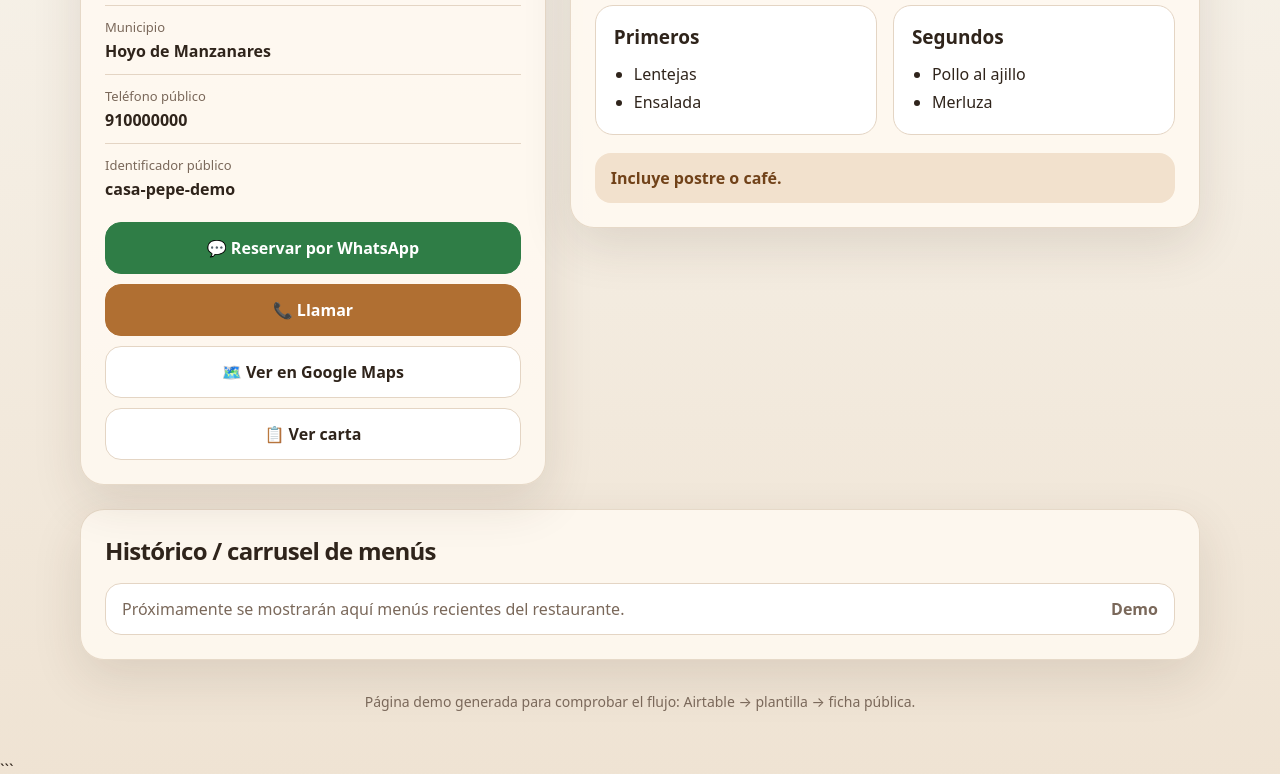
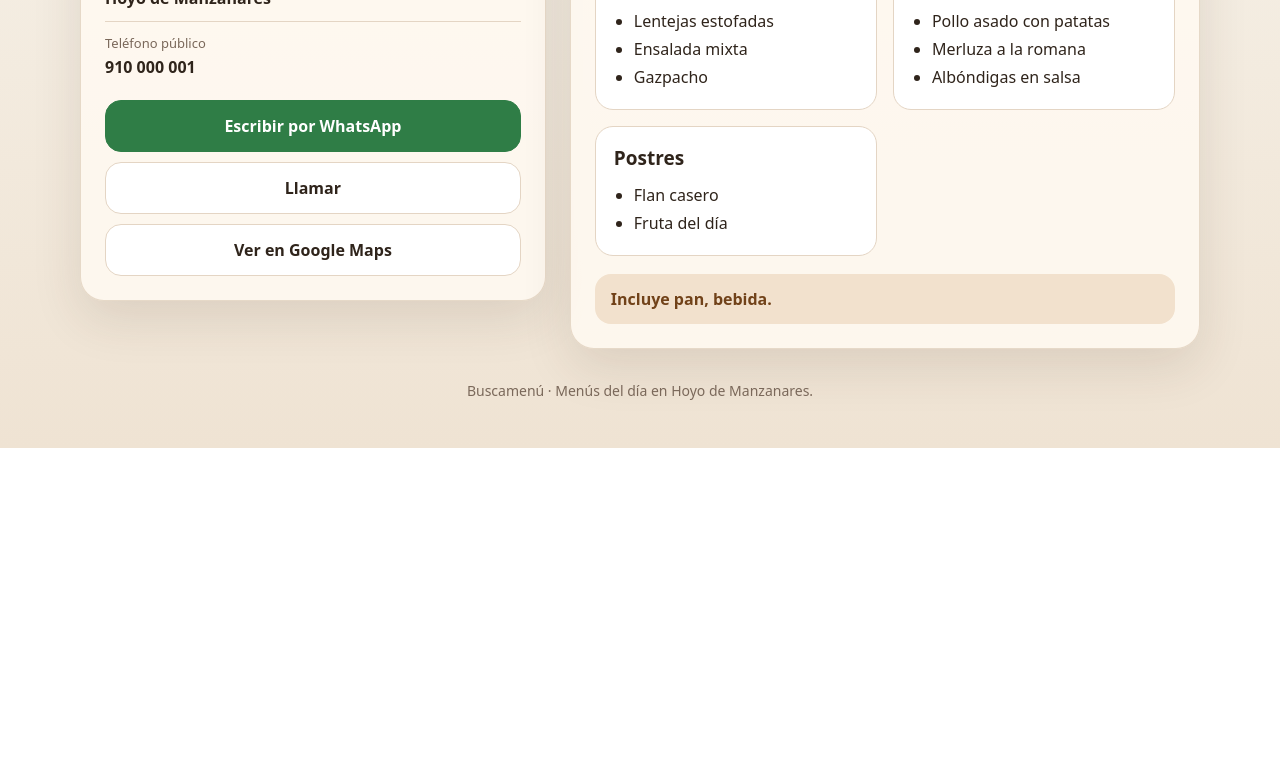
Before and after one commit to Buscamenu/Buscamenu, a website: page restaurantes/casa-pepe-demo/index.html in a window 1280 px wide. Shown: the part 749-1523 px from the top of the page. After the commit the page ends 1197 px from the top, so only its background shows below. Drawn offline with Linux system fonts and the light colour scheme.

Commit message:
Actualizar ficha Casa Pepe demo
Sustituye la ficha antigua por la versión generada y elimina textos internos de prueba.

````diff
--- a/restaurantes/casa-pepe-demo/index.html
+++ b/restaurantes/casa-pepe-demo/index.html
@@ -1,12 +1,11 @@
 
-```html
 <!doctype html>
 <html lang="es">
 <head>
   <meta charset="utf-8">
   <meta name="viewport" content="width=device-width, initial-scale=1">
   <title>Casa Pepe Demo · Buscamenú</title>
-  <meta name="description" content="Menú del día de Casa Pepe Demo en Hoyo de Manzanares.">
+  <meta name="description" content="Casa Pepe Demo, menú del día en Hoyo de Manzanares.">
 
   <style>
     :root {
@@ -198,6 +197,15 @@
       color: var(--muted);
     }
 
+    .restaurant-photo {
+      width: 100%;
+      height: 100%;
+      min-height: 300px;
+      object-fit: cover;
+      border-radius: 20px;
+      display: block;
+    }
+
     .content {
       display: grid;
       grid-template-columns: .85fr 1.15fr;
@@ -304,6 +312,7 @@
       border-radius: 18px;
       padding: 12px 16px;
       line-height: 1;
+      white-space: nowrap;
     }
 
     .menu-grid {
@@ -330,7 +339,8 @@
       line-height: 1.75;
     }
 
-    .included {
+    .included,
+    .notice {
       margin: 18px 0 0;
       padding: 14px 16px;
       border-radius: 16px;
@@ -392,7 +402,7 @@
         <div class="brand-mark">🍽️</div>
         <div>Buscamenú</div>
       </div>
-      <div class="crumb">Demo · Hoyo de Manzanares</div>
+      <div class="crumb">Ficha de restaurante · Hoyo de Manzanares</div>
     </header>
 
     <section class="hero">
@@ -400,19 +410,18 @@
         <div>
           <div class="badge-row">
             <span class="badge">📍 Hoyo de Manzanares</span>
-            <span class="badge">🍲 Cocina casera</span>
-            <span class="badge">Menú publicado hoy</span>
+            <span class="badge">🍲 cocina tradicional</span>
+            <span class="badge">Menú actualizado</span>
           </div>
 
           <h1>Casa Pepe Demo</h1>
 
           <p class="subtitle">
-            Ficha de prueba de Buscamenú generada a partir de los datos de restaurante,
-            menú y publicación preparados en Airtable.
+            Restaurante demo de cocina casera y menú del día.
           </p>
         </div>
 
-        <div class="status">✅ Menú del día disponible</div>
+        <div class="status">Menú del día disponible</div>
       </article>
 
       <aside class="image-card">
@@ -420,7 +429,7 @@
   <div>
     <div class="icon">🍽️</div>
     <h2>Casa Pepe Demo</h2>
-            <p>Imagen genérica Buscamenú hasta que el restaurante suba foto o logo.</p>
+    <p>Imagen genérica Buscamenú</p>
   </div>
 </div>
       </aside>
@@ -443,20 +452,16 @@
 
           <div class="detail">
             <span>Teléfono público</span>
-            <strong>910000000</strong>
+            <strong>910 000 001</strong>
           </div>
 
-          <div class="detail">
-            <span>Identificador público</span>
-            <strong>casa-pepe-demo</strong>
-          </div>
         </div>
 
         <nav class="actions" aria-label="Acciones del restaurante">
-          <a class="button primary" href="https://wa.me/34600000000">💬 Reservar por WhatsApp</a>
-          <a class="button accent" href="tel:910000000">📞 Llamar</a>
-          <a class="button" href="https://maps.google.com" target="_blank" rel="noopener">🗺️ Ver en Google Maps</a>
-          <a class="button" href="#">📋 Ver carta</a>
+          <a class="button primary" href="https://wa.me/34600000001">Escribir por WhatsApp</a>
+          <a class="button " href="tel:910000001">Llamar</a>
+          <a class="button " href="https://maps.google.com/?q=Plaza+Mayor+1+Hoyo+de+Manzanares">Ver en Google Maps</a>
+
         </nav>
       </aside>
 
@@ -467,48 +472,45 @@
       <p class="eyebrow">Menú de hoy</p>
       <h2>Menú del día</h2>
     </div>
-
-            <div class="price">12 €</div>
+    <div class="price">12,5 €</div>
   </div>
 
   <div class="menu-grid">
-            <div class="menu-section">
+    <section class="menu-section">
       <h3>Primeros</h3>
       <ul>
-                <li>Lentejas</li>
-                <li>Ensalada</li>
+        <li>Lentejas estofadas</li>
+        <li>Ensalada mixta</li>
+        <li>Gazpacho</li>
       </ul>
+    </section>
+
+    <section class="menu-section">
+      <h3>Segundos</h3>
+      <ul>
+        <li>Pollo asado con patatas</li>
+        <li>Merluza a la romana</li>
+        <li>Albóndigas en salsa</li>
+      </ul>
+    </section>
+
+    <section class="menu-section">
+      <h3>Postres</h3>
+      <ul>
+        <li>Flan casero</li>
+        <li>Fruta del día</li>
+      </ul>
+    </section>
   </div>
 
-            <div class="menu-section">
-              <h3>Segundos</h3>
-              <ul>
-                <li>Pollo al ajillo</li>
-                <li>Merluza</li>
-              </ul>
-            </div>
-          </div>
-
-          <p class="included">Incluye postre o café.</p>
+  <div class="included">Incluye pan, bebida.</div>
 </section>
       </article>
     </section>
 
-    <section class="history-card">
-      <h2>Histórico / carrusel de menús</h2>
-
-      <div class="history-items">
-        <div class="history-item">
-          <span>Próximamente se mostrarán aquí menús recientes del restaurante.</span>
-          <strong>Demo</strong>
-        </div>
-      </div>
-    </section>
-
     <footer>
-      Página demo generada para comprobar el flujo: Airtable → plantilla → ficha pública.
+      Buscamenú · Menús del día en Hoyo de Manzanares.
     </footer>
   </main>
 </body>
 </html>
-```
````
Lines whose indentation alone changed are shown as unchanged.
